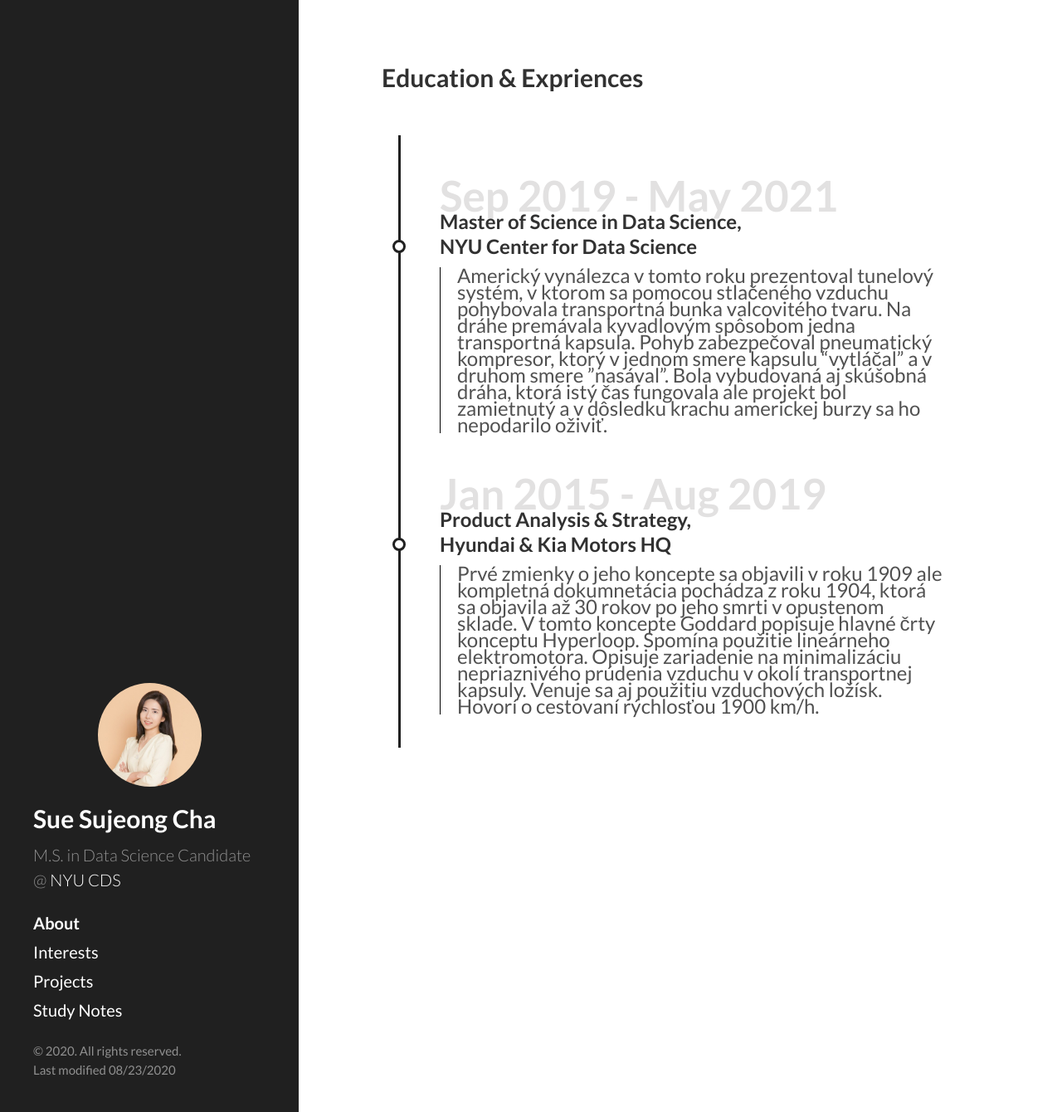
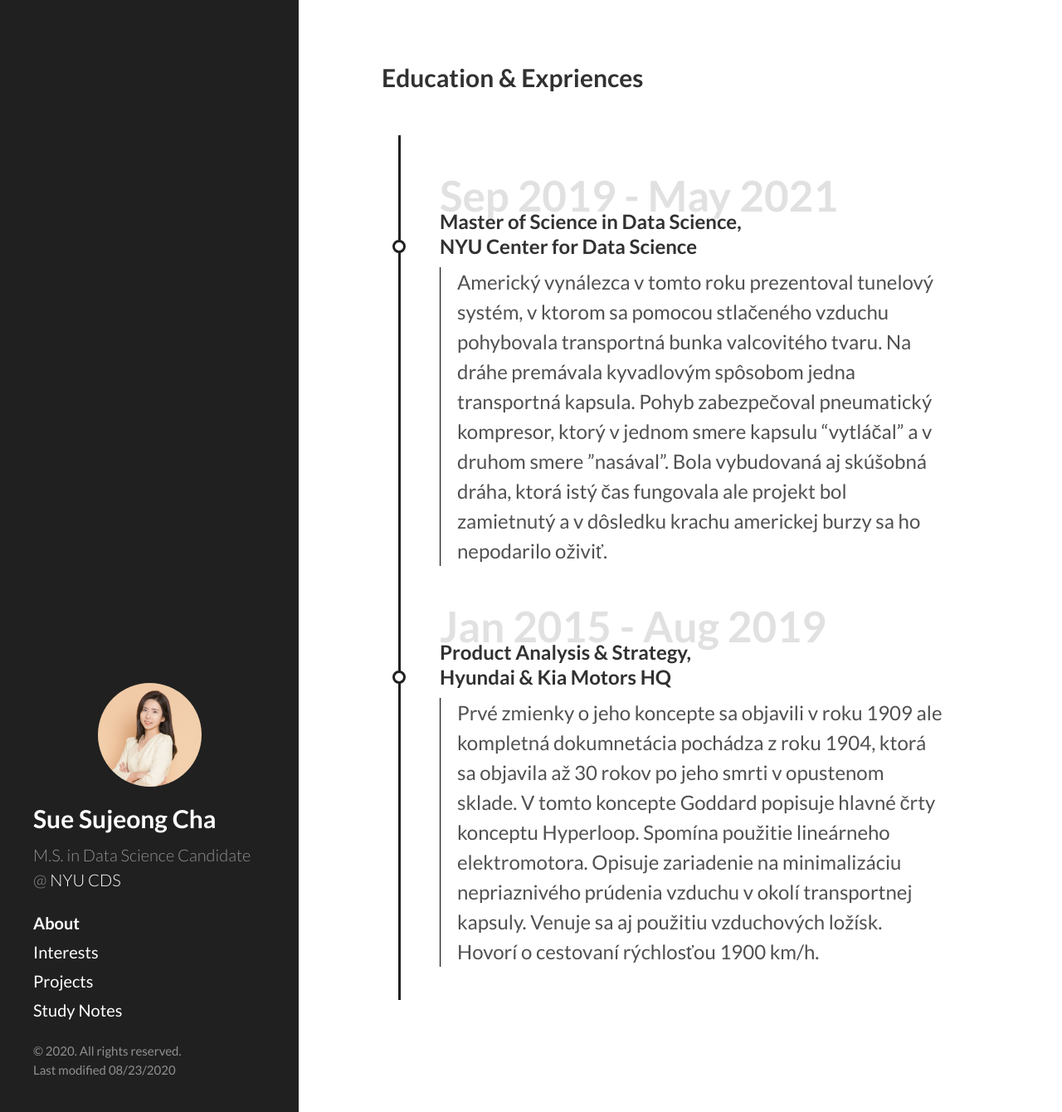
Before and after one commit to sujeongcha/sujeongcha.github.io, a Jekyll site: the page built from about.html, in a window 1280 px wide and 1340 px high. Shown: the whole window at 83% size. Built offline with Jekyll 4.4.1, drawn with Linux system fonts in a browser that asks for light colours; Markdown is read by kramdown in place of the engine named in the settings.

Commit message:
Update style.css

```diff
--- a/public/css/style.css
+++ b/public/css/style.css
@@ -53,7 +53,7 @@
 
 .timeline .column .description p {
 	font-size: 1.2rem;
-	line-height: 20px;
+	line-height: inherit;
 	margin-left: 20px;
 	margin-top: 10px;
 	font-family: "Lato", sans-serif;
```
